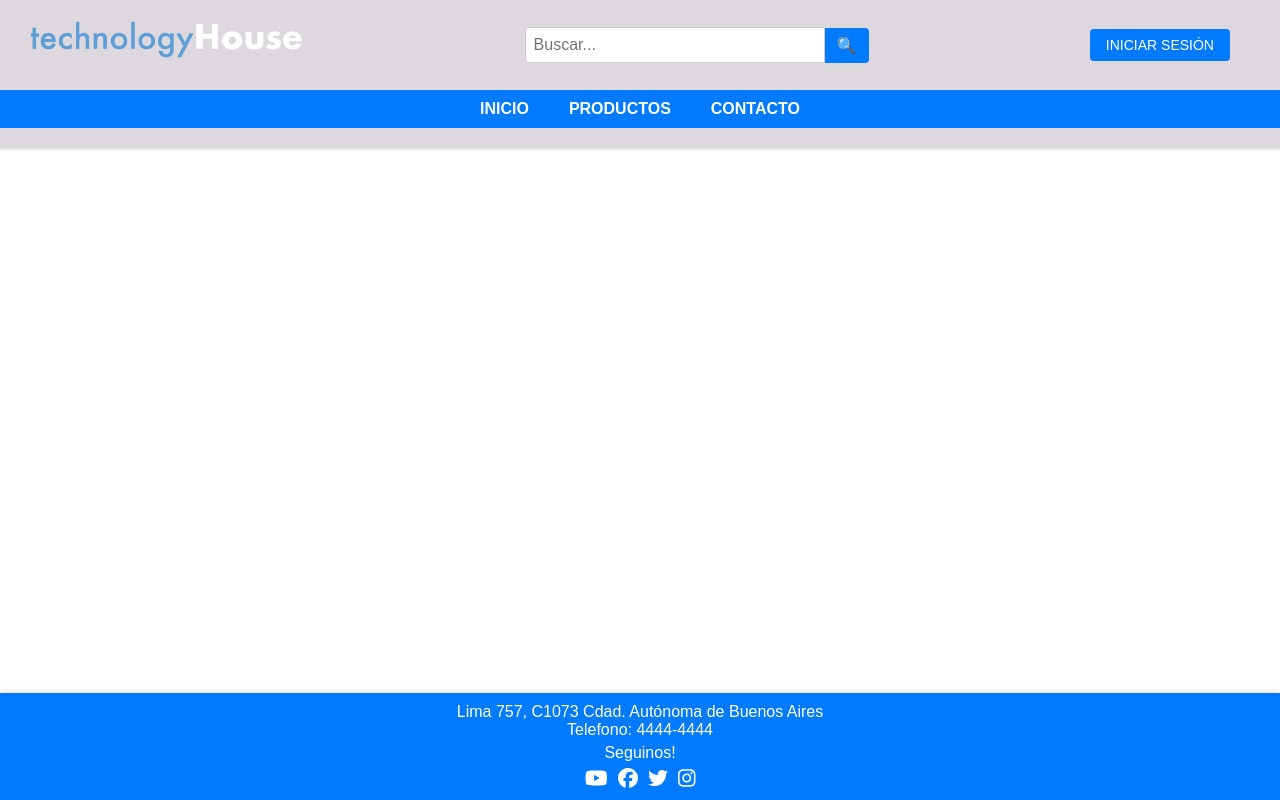
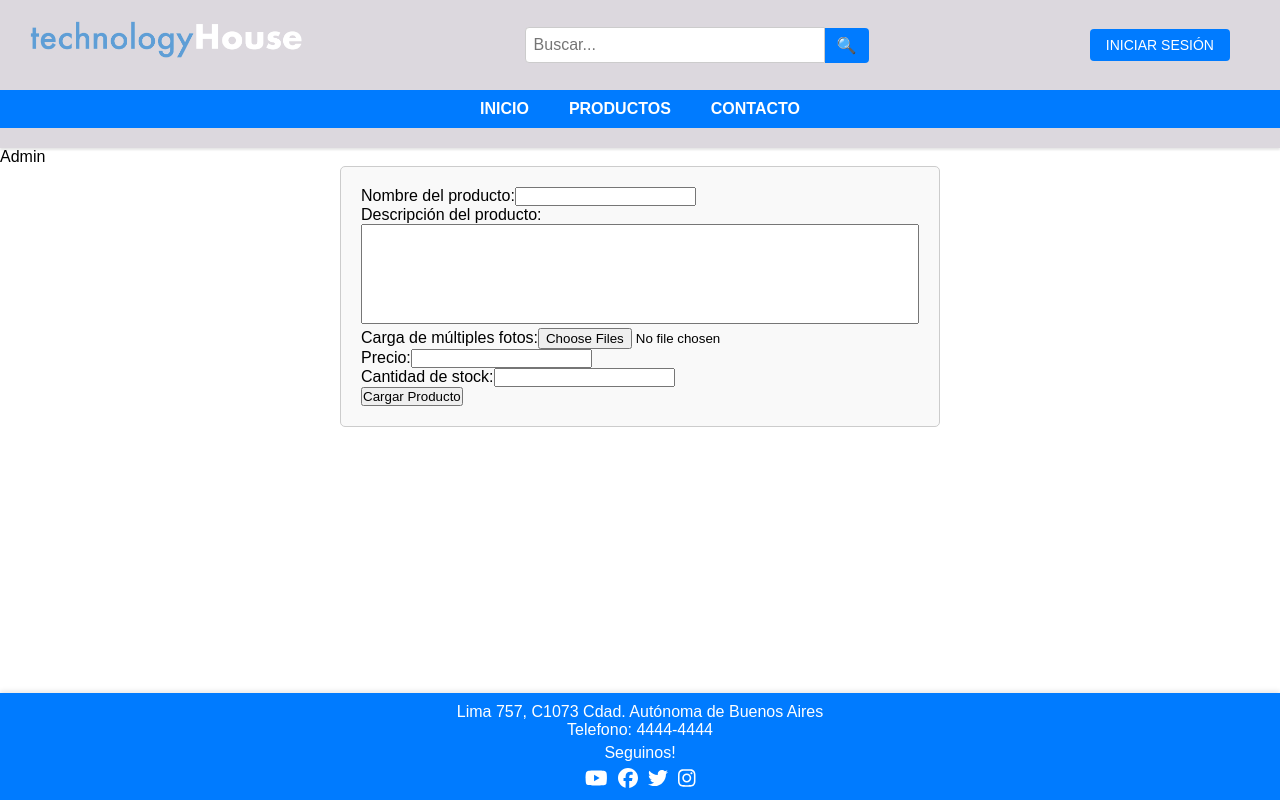
Before and after one commit to ChouFredes/RecuApisViernesNoche, a React (Vite) app: page /admin in a window 1280 px wide. Built offline with nearby package versions, Linux system fonts and the light colour scheme.

Commit message:
admin page

```diff
--- a/src/App.jsx
+++ b/src/App.jsx
@@ -6,6 +6,7 @@ import { Home } from "./components/pages/Home";
 import { Product } from "./components/pages/Product";
 import { Products } from "./components/pages/Products";
 import { Cart } from "./components/Cart";
+import { Admin } from "./components/pages/Admin";
 import { ShoppingCartProvider } from "./contexts/shoppingCartContext";
 import ContactInfo from "./components/ContactInfo";
 
@@ -21,6 +22,7 @@ export function App() {
             <Route path="/products" element={<Products />} />
             <Route path="/product/:id" element={<Product />} />
             <Route path="/cart" element={<Cart />} />
+            <Route path="/admin" element={<Admin />} />
           </Routes>
         </div>
         <ContactInfo />
--- /dev/null
+++ b/src/components/ProductForm.jsx
@@ -0,0 +1,148 @@
+import React, { useRef, useState } from "react";
+import { useDispatch, useSelector } from "react-redux";
+import Popup from "./Popup";
+import styles from "./css/ProductForm.module.css";
+
+const ProductForm = () => {
+  const dispatch = useDispatch();
+  const productForm = useSelector((state) => state.product.productForm);
+  const formSubmitted = useSelector((state) => state.product.formSubmitted);
+
+  const [errors, setErrors] = useState({});
+  const [showPopup, setShowPopup] = useState(false);
+
+  const fileInputRef = useRef(null);
+
+  const validate = () => {
+    const newErrors = {};
+    if (!productForm.name)
+      newErrors.name = "El nombre del producto es requerido";
+    if (!productForm.description)
+      newErrors.description = "La descripción es requerida";
+    if (!productForm.price) newErrors.price = "El precio es requerido";
+    if (!productForm.stock)
+      newErrors.stock = "La cantidad de stock es requerida";
+    if (productForm.photos.length === 0)
+      newErrors.photos = "Debe subir al menos una foto";
+    setErrors(newErrors);
+    return Object.keys(newErrors).length === 0;
+  };
+
+  const handleChange = (e) => {
+    const { name, value } = e.target;
+    dispatch({
+      type: "UPDATE_PRODUCT_FORM",
+      payload: { [name]: value },
+    });
+  };
+
+  const handleFileChange = (e) => {
+    const files = Array.from(e.target.files).map((file) => ({
+      name: file.name,
+      size: file.size,
+      type: file.type,
+      lastModified: file.lastModified,
+      lastModifiedDate: file.lastModifiedDate.toString(),
+    }));
+
+    dispatch({
+      type: "UPDATE_PRODUCT_FORM",
+      payload: { photos: files },
+    });
+  };
+
+  const handleSubmit = (e) => {
+    e.preventDefault();
+    if (validate()) {
+      dispatch({ type: "SUBMIT_PRODUCT_FORM_SUCCESS" });
+      setShowPopup(true);
+
+      dispatch({ type: "RESET_PRODUCT_FORM_SUBMISSION" });
+
+      if (fileInputRef.current) {
+        fileInputRef.current.value = null;
+      }
+    }
+  };
+
+  const handleClosePopup = () => {
+    setShowPopup(false);
+  };
+
+  return (
+    <div className={styles.formContainer}>
+      {showPopup && (
+        <Popup
+          message="Producto cargado con éxito"
+          onClose={handleClosePopup}
+        />
+      )}
+      <form onSubmit={handleSubmit}>
+        <div>
+          <label>Nombre del producto:</label>
+          <input
+            type="text"
+            name="name"
+            value={productForm.name}
+            onChange={handleChange}
+          />
+          {errors.name && (
+            <span className={styles.errorMessage}>{errors.name}</span>
+          )}
+        </div>
+        <div>
+          <label>Descripción del producto:</label>
+          <textarea
+            name="description"
+            value={productForm.description}
+            onChange={handleChange}
+            className={styles.descriptionTextarea}
+          />
+          {errors.description && (
+            <span className={styles.errorMessage}>{errors.description}</span>
+          )}
+        </div>
+        <div>
+          <label>Carga de múltiples fotos:</label>
+          <input
+            type="file"
+            name="photos"
+            multiple
+            onChange={handleFileChange}
+            ref={fileInputRef}
+          />
+          {errors.photos && (
+            <span className={styles.errorMessage}>{errors.photos}</span>
+          )}
+        </div>
+        <div>
+          <label>Precio:</label>
+          <input
+            type="number"
+            name="price"
+            value={productForm.price}
+            onChange={handleChange}
+          />
+          {errors.price && (
+            <span className={styles.errorMessage}>{errors.price}</span>
+          )}
+        </div>
+        <div>
+          <label>Cantidad de stock:</label>
+          <input
+            type="number"
+            name="stock"
+            value={productForm.stock}
+            onChange={handleChange}
+          />
+          {errors.stock && (
+            <span className={styles.errorMessage}>{errors.stock}</span>
+          )}
+        </div>
+        <button type="submit">Cargar Producto</button>
+      </form>
+    </div>
+  );
+};
+
+export default ProductForm;
--- /dev/null
+++ b/src/components/css/ProductForm.module.css
@@ -0,0 +1,20 @@
+.formContainer {
+  width: 100%;
+  max-width: 600px;
+  margin: 0 auto;
+  padding: 20px;
+  border: 1px solid #ccc;
+  border-radius: 5px;
+  background-color: #f9f9f9;
+}
+
+.errorMessage {
+  color: red;
+  font-size: 0.875em;
+}
+
+.descriptionTextarea {
+  width: 100%;
+  height: 100px;
+  resize: none;
+}
--- /dev/null
+++ b/src/components/pages/Admin.jsx
@@ -0,0 +1,10 @@
+import ProductForm from "../ProductForm";
+
+export const Admin = () => {
+  return (
+    <div>
+      Admin
+      <ProductForm />
+    </div>
+  );
+};
--- a/src/store/index.js
+++ b/src/store/index.js
@@ -1,9 +1,11 @@
 import { configureStore } from "@reduxjs/toolkit";
 import contactReducer from "./reducers/contactReducer";
+import productReducer from "./reducers/productReducer";
 
 const store = configureStore({
   reducer: {
     contact: contactReducer,
+    product: productReducer,
   },
 });
 
--- /dev/null
+++ b/src/store/reducers/productReducer.js
@@ -0,0 +1,31 @@
+const initialState = {
+  productForm: {
+    name: "",
+    description: "",
+    photos: [],
+    price: "",
+    stock: "",
+  },
+  formSubmitted: false,
+};
+
+const productReducer = (state = initialState, action) => {
+  switch (action.type) {
+    case "UPDATE_PRODUCT_FORM":
+      return {
+        ...state,
+        productForm: { ...state.productForm, ...action.payload },
+      };
+    case "SUBMIT_PRODUCT_FORM_SUCCESS":
+      return {
+        ...state,
+        formSubmitted: true,
+      };
+    case "RESET_PRODUCT_FORM_SUBMISSION":
+      return initialState;
+    default:
+      return state;
+  }
+};
+
+export default productReducer;
```
